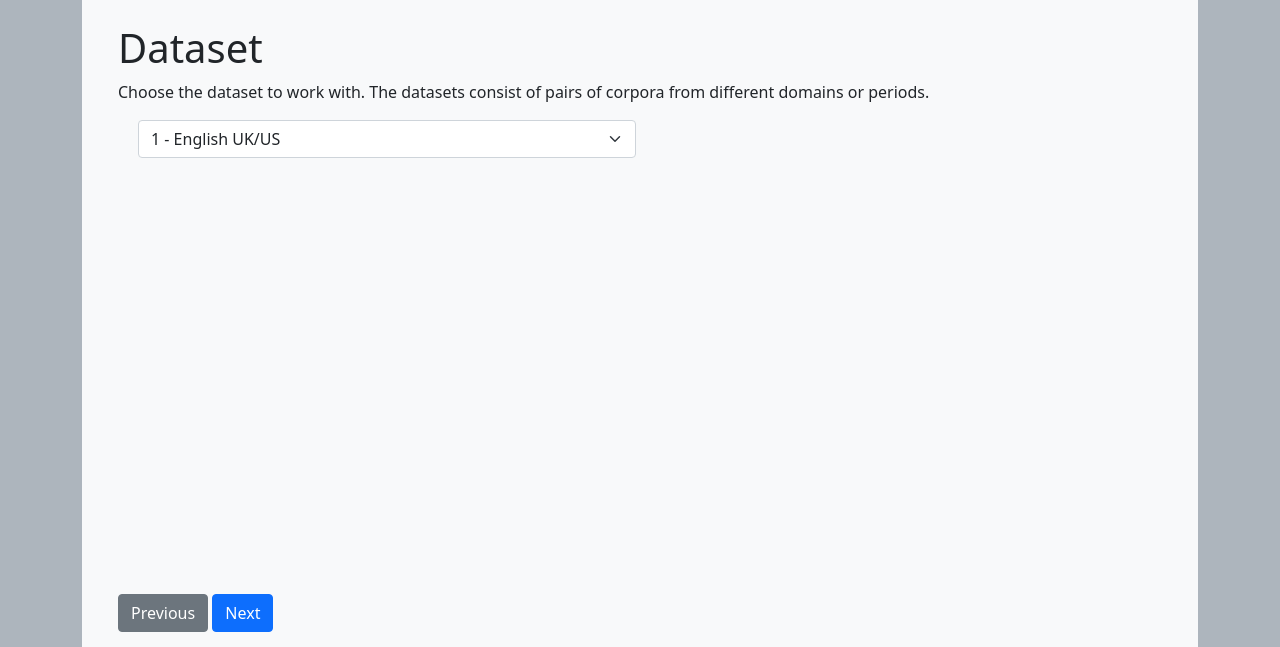
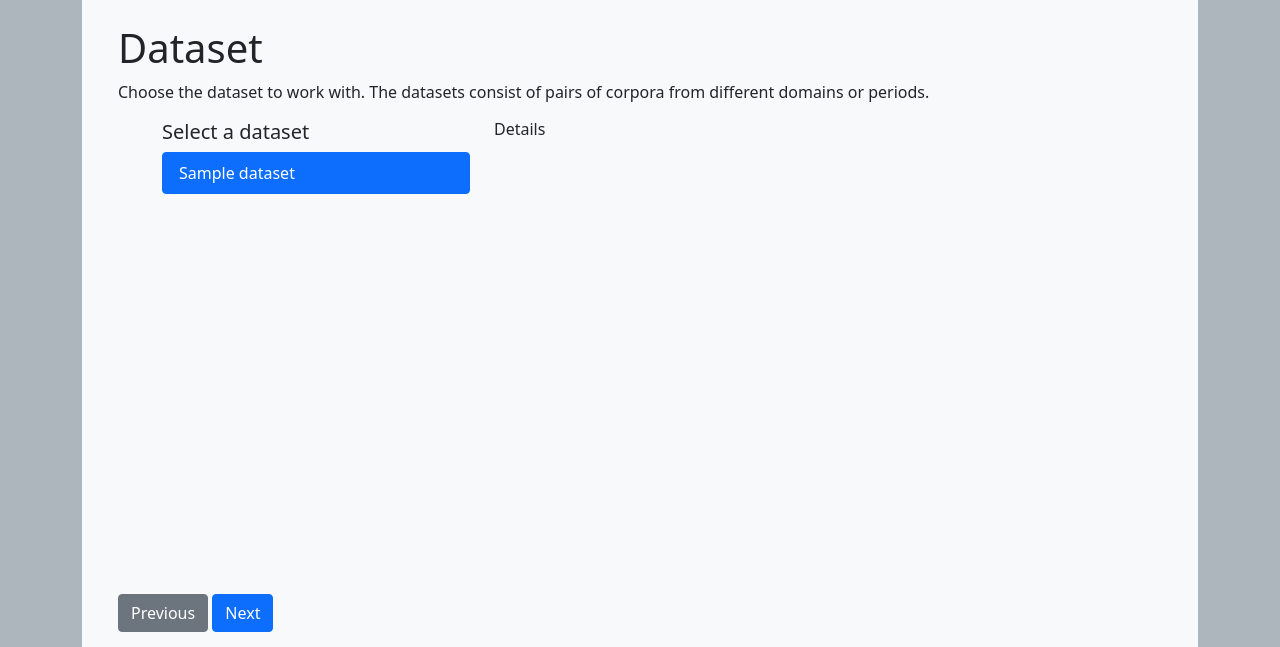
Before and after one commit to mgruppi/sense-demo, a Flask app: template templates/demo.html in a window 1280 px wide, after a click on "2. Dataset". Shown: the part 80-727 px from the top of the page. Run offline with Flask 2, Linux system fonts and the light colour scheme; the template is opened without the code that fills it: most values are stand-ins (such as "Sample title", 1, 10 or a date in 2020); some libraries are stand-ins or nearby versions.

Commit message:
Select dataset from list-group + clears tables when selecting a new database.

```diff
--- a/static/demo.js
+++ b/static/demo.js
@@ -44,21 +44,12 @@ function setDatasetLabel(label){
     }
 }
 
-function setTableRows(table_id, data)
+function datasetClick(event, elem)
 {
-    table = document.getElementById(table_id);
-    for (i in data["words"])
-    {
+    $(".dataset-item").removeClass("active");
+    event.target.classList.add("active");
+}
 
-        var row = table.insertRow(-1);  // Insert row at last position
-        var cell1 = row.insertCell(0);  // Insert cells for #, Word, Distance
-        var cell2 = row.insertCell(1);
-        var cell3 = row.insertCell(2);
-        cell1.innerHTML = i;
-        cell2.innerHTML = "<a class='word-item' onclick='queryWord(event,\""+data["words"][i]+"\");'>"+data['words'][i]+"</a>";
-        cell3.innerHTML = data["scores"][i];
-    }
-}
 
 function queryWord(evt, target)
 {
@@ -71,12 +62,49 @@ function queryWord(evt, target)
     });
 }
 
+
+function setTableRows(table_id, data)
+{
+    table = document.getElementById(table_id);
+    tbody = table.getElementsByTagName("tbody")[0];
+    for (i in data["words"])
+    {
+
+        var row = tbody.insertRow(-1);  // Insert row at last position
+        var cell1 = row.insertCell(0);  // Insert cells for #, Word, Distance
+        var cell2 = row.insertCell(1);
+        var cell3 = row.insertCell(2);
+        cell1.innerHTML = i;
+        cell2.innerHTML = "<a class='word-item' onclick='queryWord(event,\""+data["words"][i]+"\");'>"+data['words'][i]+"</a>";
+        cell3.innerHTML = data["scores"][i];
+    }
+}
+
+function clearTableBody(table)
+{
+    // Clears the <tbody> element of a table. Header is kept intact.
+    tbody = table.getElementsByTagName("tbody")[0];
+    console.log(tbody);
+    tbody.innerHTML = "";
+}
+
+function clearDataset()
+{
+    // Clears currently selected dataset (if any).
+    var tables = $(".table-shifted-words");
+    for (var i = 0; i < tables.length; ++i)
+    {
+        clearTableBody(tables[i]);
+    }
+
+}
+
 function loadDataset(evt)
 {
     // Requests a dataset from the server side.
+    clearDataset();
     // TODO: add a spinner when loading dataset.
-    data = document.getElementById("select-dataset");
-    value = data.value;
+    var value = $(".dataset-item.active")[0].getAttribute("value");
 
     var word_data = {"global": {}, "noise-aware": {}, "s4": {}};
 
@@ -103,6 +131,9 @@ function loadDataset(evt)
                     setTableRows("table-"+response["method"], response);
                 });
         }
-
     });
 }
+
+$(document).ready(function(){
+    $(".dataset-item")[0].click();
+});
--- a/templates/demo.html
+++ b/templates/demo.html
@@ -62,13 +62,23 @@
 
                 <p>Choose the dataset to work with. The datasets consist of pairs of corpora from different domains or periods.</p>
 
-                <div class="container-fluid w-50 m-2">
-                    <select id="select-dataset" class="form-select" aria-label="Select dataset">
-                        <option value="ukus" selected>1 - English UK/US</option>
-                        <option value="hist-eng">2 - Historical English</option>
-                        <option value="arxiv-ai-phys">3 - ArXiv AI/Physics</option>
-                    </select>
-                </div>
+                    <div class="row container-fluid m-2">
+                        <div class="col-4">
+                         <h5>Select a dataset</h5>
+
+                            <div class="list-group dataset-list-group">
+                            {% for d in datasets %}
+                                <a href="#" class="dataset-item list-group-item list-group-item-action" onclick="datasetClick(event, '{{d}}');" value="{{d}}">
+                                    {{d}}
+                                </a>
+                            {% endfor %}
+                            </div>
+                        </div>
+                        <div class="col-8">
+                            <h6>Details</h6>
+                        </div>
+                    </div>
+
             </div>
             <div class="page-buttons">
                 <button class="btn btn-secondary" onclick="openTab(event, 'content-1')">Previous</button>
@@ -86,7 +96,7 @@
 
                 <div class="row mh-100">
                     <div class="col-4 overflow-auto">
-                        <table id="table-s4" class="table table-sm table-striped table-hover">
+                        <table id="table-s4" class="table-shifted-words table table-sm table-striped table-hover">
                             <thead>
                                 <tr>
                                     <th colspan="3" scope="col">Global</th>
@@ -104,7 +114,7 @@
                     </div>
 
                     <div class="col-4 overflow-auto mh-100">
-                        <table id="table-global" class="table table-sm table-striped table-hover">
+                        <table id="table-global" class="table-shifted-words table table-sm table-striped table-hover">
                             <thead>
                                 <tr>
                                     <th colspan="3" scope="col">Noise-Aware</th>
@@ -122,7 +132,7 @@
                     </div>
 
                     <div class="col-4 overflow-auto">
-                        <table id="table-noise-aware" class="table table-sm table-striped table-hover">
+                        <table id="table-noise-aware" class="table-shifted-words table table-sm table-striped table-hover">
                             <thead>
                                 <tr>
                                     <th colspan="3" scope="col">S4</th>
@@ -158,9 +168,28 @@
                     <div class="row w-50">
                         <div class="col"><input class="form-control" type="text" placeholder="Enter a word..." autocomplete="off"></div>
                         <div class="col" style="height:100%;"><button class="btn btn-primary" type="button"><i class="fas fa-search"></i></button></div>
-
                     </div>
                 </form>
+
+                <div class="row">
+                    <div class="col">
+                        <table id="table-a" class="table table-sm table-striped table-hover">
+                           <thead>
+                                <tr>
+                                    <th colspan="2" scope="col">Closest Words</th>
+                                </tr>
+                                <tr>
+                                    <th scope="col">Word</th>
+                                    <th scope="col">Distance</th>
+                                </tr>
+                            </thead>
+                            <tbody>
+
+                            </tbody>
+                        </table>
+                    </div>
+                </div>
+
             </div>
 
             <div class="page-button">
```
Also changed, not shown: demo_app.py (+12 -1 lines).
